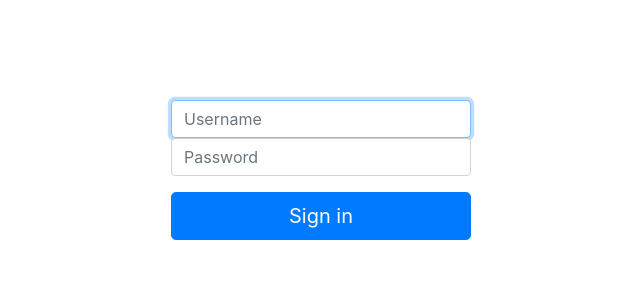
After one commit to lemmetry/jcc, a Django app: page /jcc/signin in a window 1280 px wide. The commit adds this page. Shown: the top 300 px of the page, without its empty margins (319-959 px from the left). Run offline with Django 3.2, Linux system fonts and the light colour scheme; some libraries are stand-ins or nearby versions.

Commit message:
Fixes #54. (#59)
Add user authentication

```diff
--- a/fleet/urls.py
+++ b/fleet/urls.py
@@ -4,5 +4,7 @@ from django.conf.urls.static import static
 from . import views
 
 urlpatterns = [
+    path('signin', views.user_sign_in, name='user sign in'),
+    path('signout', views.user_sign_out, name='user sign out'),
     path('stations', views.home, name='home'),
 ] + static(settings.STATIC_URL, document_root=settings.STATIC_ROOT)
--- a/fleet/views.py
+++ b/fleet/views.py
@@ -1,12 +1,37 @@
-from django.shortcuts import render
+from django.shortcuts import render, redirect
+from django.contrib.auth import authenticate, login, logout
+from django.contrib.auth.decorators import login_required
 from .models import Station
 
 
+def user_sign_in(request):
+    if request.method == 'POST':
+        username = request.POST.get('username', None)
+        password = request.POST.get('password', None)
+
+        user = authenticate(request, username=username, password=password)
+        if user is not None:
+            login(request, user)
+            return redirect('home')
+
+    template = 'user_sign_in.html'
+    return render(request, template, {})
+
+
+def user_sign_out(request):
+    logout(request)
+    return redirect('user sign in')
+
+
+@login_required
 def home(request):
     stations = Station.objects.all()
+    user = request.user
+
     template = 'home.html'
     context = {
-        'stations': stations
+        'stations': stations,
+        'user': user,
     }
 
     return render(request, template, context)
--- a/jcc/settings/base.py
+++ b/jcc/settings/base.py
@@ -92,6 +92,10 @@ AUTH_PASSWORD_VALIDATORS = [
 ]
 
 
+# User Authentication
+LOGIN_URL = 'user sign in'
+
+
 # Internationalization
 # https://docs.djangoproject.com/en/2.2/topics/i18n/
 
--- /dev/null
+++ b/templates/fleet/user_sign_in.html
@@ -0,0 +1,51 @@
+<!doctype html>
+<html lang="en" xmlns="http://www.w3.org/1999/html">
+<head>
+  <!-- Required meta tags -->
+  <meta charset="utf-8">
+  <meta name="viewport" content="width=device-width, initial-scale=1, shrink-to-fit=no">
+
+  <!-- Bootstrap CSS -->
+  <link rel="stylesheet"
+        href="https://stackpath.bootstrapcdn.com/bootstrap/4.3.1/css/bootstrap.min.css"
+        integrity="sha384-ggOyR0iXCbMQv3Xipma34MD+dH/1fQ784/j6cY/iJTQUOhcWr7x9JvoRxT2MZw1T"
+        crossorigin="anonymous">
+
+  <style>
+      .form-signin {
+          width: 100%;
+          max-width: 300px;
+          margin: auto;
+      }
+  </style>
+
+  <title>HERE >></title>
+</head>
+
+<body style="overflow-y:scroll;">
+
+<div class="container">
+  <div class="row" style="margin-top: 100px;">
+    <div class="col-md-12">
+
+      <form method="post" class="form-signin">
+        {% csrf_token %}
+        <label for="inputUsername" class="sr-only">Username</label>
+        <input type="text" class="form-control" name="username" id="inputUsername" placeholder="Username" required autofocus>
+        <label for="inputPassword" class="sr-only">Password</label>
+        <input type="password" class="form-control" name="password" id="inputPassword" placeholder="Password" required>
+        <button class="w-100 btn btn-lg btn-primary mt-3" type="submit">Sign in</button>
+      </form>
+
+    </div>
+  </div>
+</div>
+
+<!-- Optional JavaScript -->
+<!-- jQuery first, then Popper.js, then Bootstrap JS -->
+<script src="https://code.jquery.com/jquery-3.3.1.slim.min.js" integrity="sha384-q8i/X+965DzO0rT7abK41JStQIAqVgRVzpbzo5smXKp4YfRvH+8abtTE1Pi6jizo" crossorigin="anonymous"></script>
+<script src="https://cdnjs.cloudflare.com/ajax/libs/popper.js/1.14.7/umd/popper.min.js" integrity="sha384-UO2eT0CpHqdSJQ6hJty5KVphtPhzWj9WO1clHTMGa3JDZwrnQq4sF86dIHNDz0W1" crossorigin="anonymous"></script>
+<script src="https://stackpath.bootstrapcdn.com/bootstrap/4.3.1/js/bootstrap.min.js" integrity="sha384-JjSmVgyd0p3pXB1rRibZUAYoIIy6OrQ6VrjIEaFf/nJGzIxFDsf4x0xIM+B07jRM" crossorigin="anonymous"></script>
+
+</body>
+</html>
```
Also changed, not shown: inventory/views.py (+7 -2 lines), templates/fleet/home.html (+7 -3 lines).
